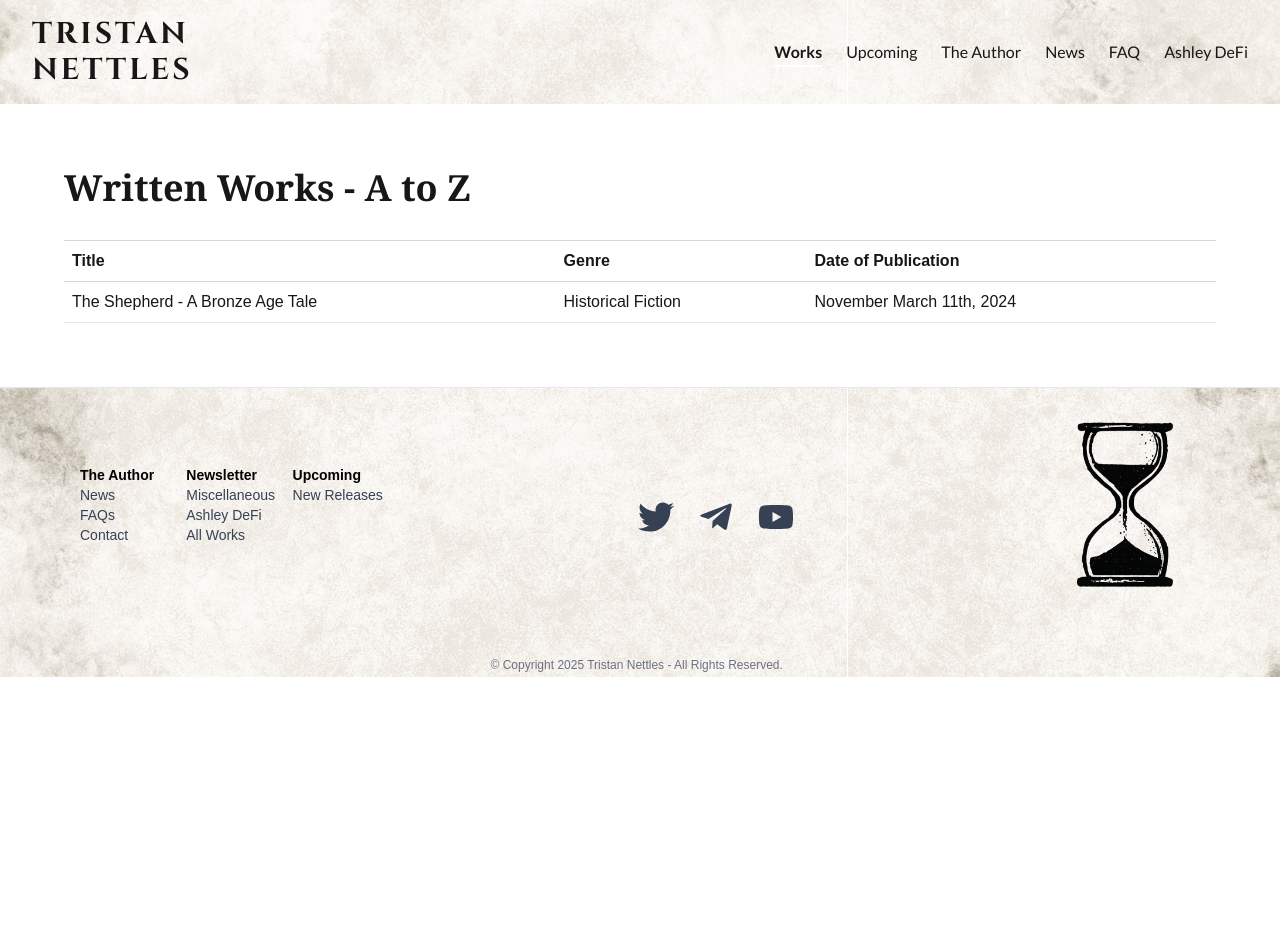
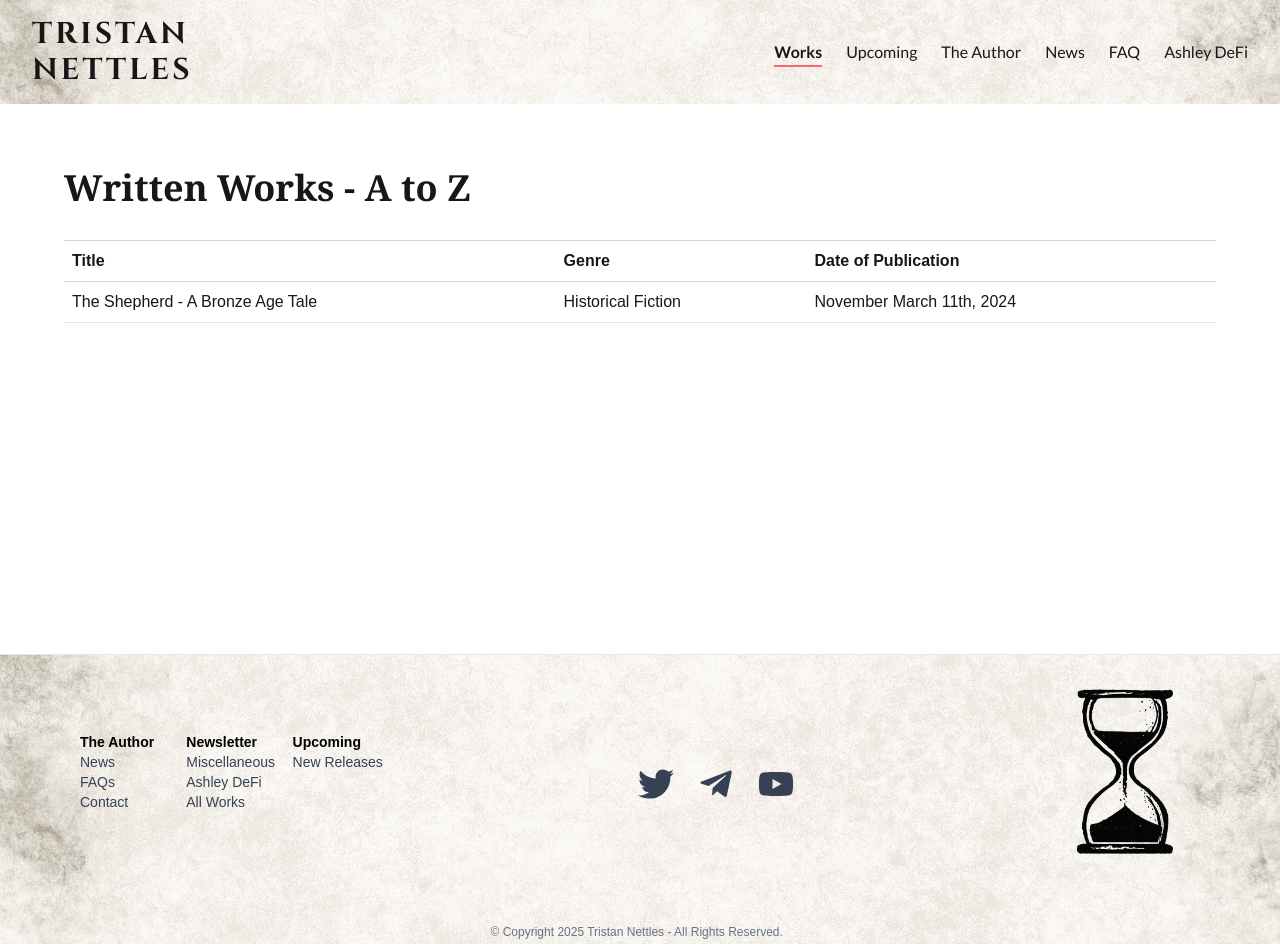
Before and after one commit to BodiAugustus/AuthorSite, a Next.js app: page /works in a window 1280 px wide. Before the commit the page ends 800 px from the top, so only its background shows below. Built offline with nearby package versions, Linux system fonts and the light colour scheme.

Commit message:
adjustments

```diff
--- a/app/components/NavBar/page.js
+++ b/app/components/NavBar/page.js
@@ -38,7 +38,7 @@ export default function NavBar() {
                 className={`relative pb-1 transition-all duration-200
                   ${
                     pathname === href
-                      ? "border-b-2 border-white font-semibold"
+                      ? "border-b-2 border-red-400 font-semibold"
                       : "border-b-2 border-transparent hover:border-slate-600"
                   }`}
               >
--- a/app/works/page.js
+++ b/app/works/page.js
@@ -23,7 +23,7 @@ export default function WorksPage() {
   );
 
   return (
-    <div className="p-6 md:p-10 lg:p-16">
+    <div className="p-6 md:p-10 lg:p-16 md:min-h-[550px]">
       <h1 className="text-3xl md:text-4xl font-bold font-serif mb-8">
         Written Works - A to Z
       </h1>
```
